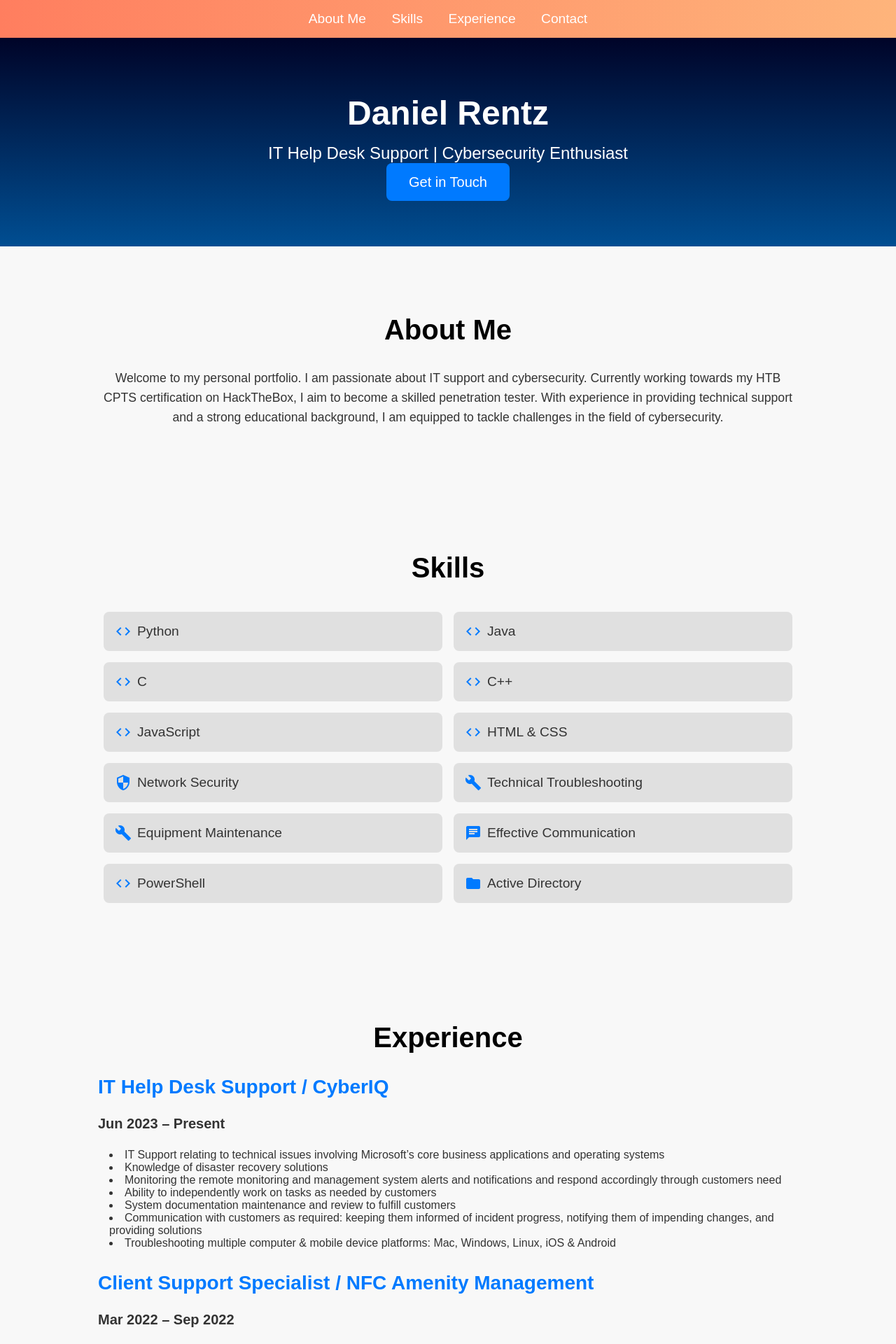
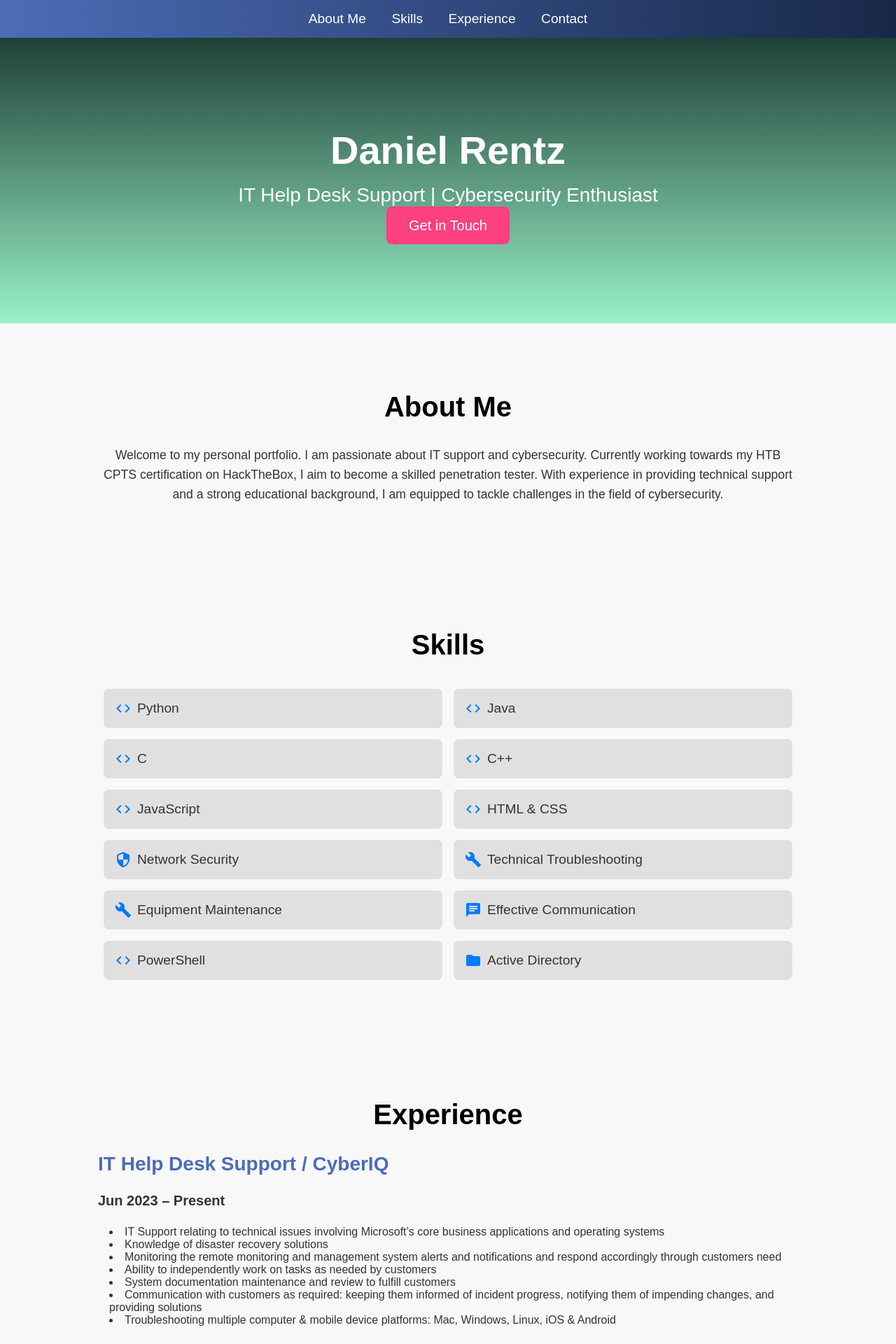
Before and after one commit to drent-z/danielren.tz, a Flask app: page / in a window 1280 px wide. Shown: the top 1920 px of the page at 70% size. Run offline with Flask 2, Linux system fonts and the light colour scheme; some web fonts are replaced.

Commit message:
updated design

```diff
--- a/app/static/styles.css
+++ b/app/static/styles.css
@@ -8,7 +8,7 @@ body {
 }
 
 header {
-    background: linear-gradient(90deg, #ff7e5f, #feb47b);
+    background: linear-gradient(90deg, #4b6cb7, #182848); /* Blue gradient */
     padding: 1rem 0;
     text-align: center;
 }
@@ -31,35 +31,36 @@ header nav ul li a {
 }
 
 .hero {
-    background: linear-gradient(180deg, #000428, #004e92);
+    background: linear-gradient(180deg, #1f4037, #99f2c8); /* Green gradient */
     color: #fff;
     text-align: center;
-    padding: 5rem 0;
+    padding: 8rem 0; /* Increased padding */
     animation: fadeIn 2s ease-in-out;
 }
 
 .hero h1 {
-    font-size: 3rem;
+    font-size: 3.5rem; /* Increased font size */
     margin: 0;
 }
 
 .hero p {
-    font-size: 1.5rem;
+    font-size: 1.75rem; /* Increased font size */
     margin: 1rem 0;
 }
 
 .hero .cta-button {
-    background-color: #007aff;
+    background-color: #ff4081; /* Pink button */
     color: #fff;
     padding: 1rem 2rem;
     font-size: 1.25rem;
     border-radius: 8px;
     text-decoration: none;
     transition: background-color 0.3s ease, transform 0.3s ease;
+    margin-top: 2rem; /* Added margin-top */
 }
 
 .hero .cta-button:hover {
-    background-color: #005bb5;
+    background-color: #e91e63;
     transform: scale(1.05);
 }
 
@@ -124,7 +125,7 @@ header nav ul li a {
 .experience-item h3 {
     font-size: 1.75rem;
     margin-bottom: 0.5rem;
-    color: #007aff;
+    color: #4b6cb7; /* Blue header */
 }
 
 .experience-item p {
@@ -139,7 +140,7 @@ header nav ul li a {
 }
 
 footer {
-    background: linear-gradient(90deg, #ff7e5f, #feb47b);
+    background: linear-gradient(90deg, #4b6cb7, #182848); /* Blue gradient */
     color: #fff;
     text-align: center;
     padding: 2rem 0;
```
Also changed, not shown: 2 other files.
